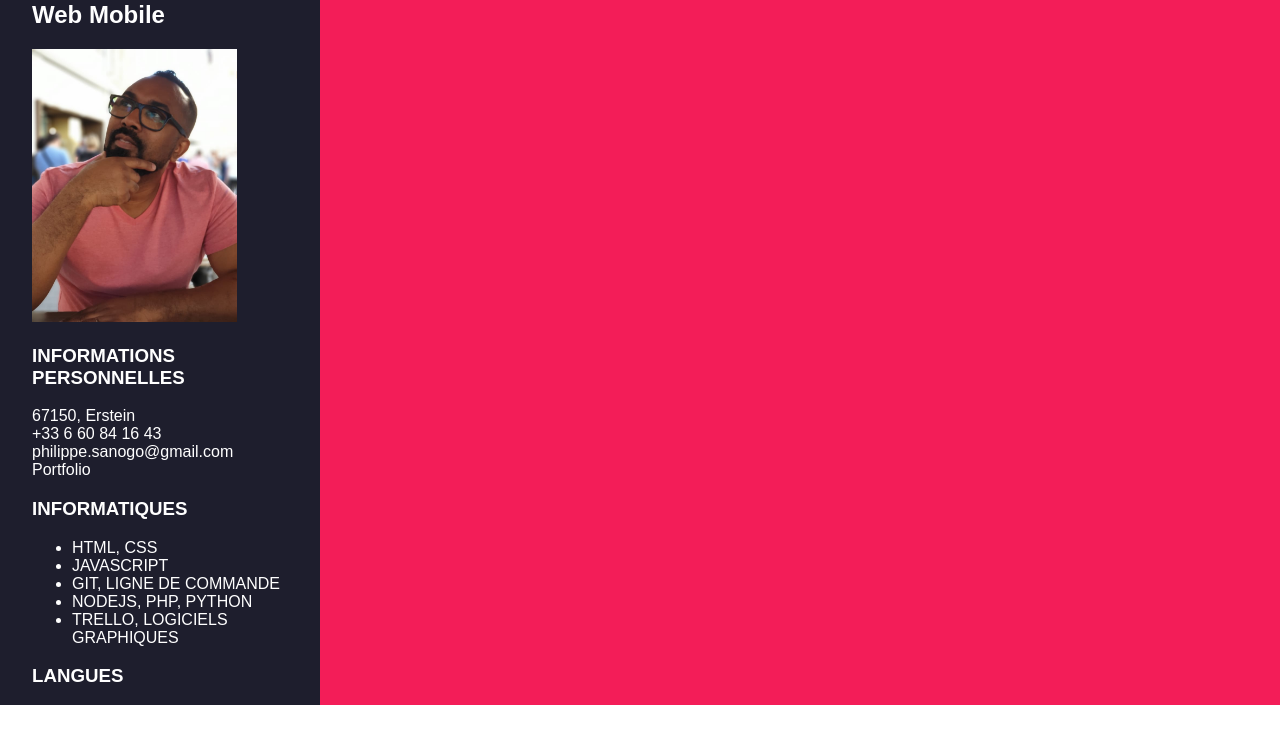
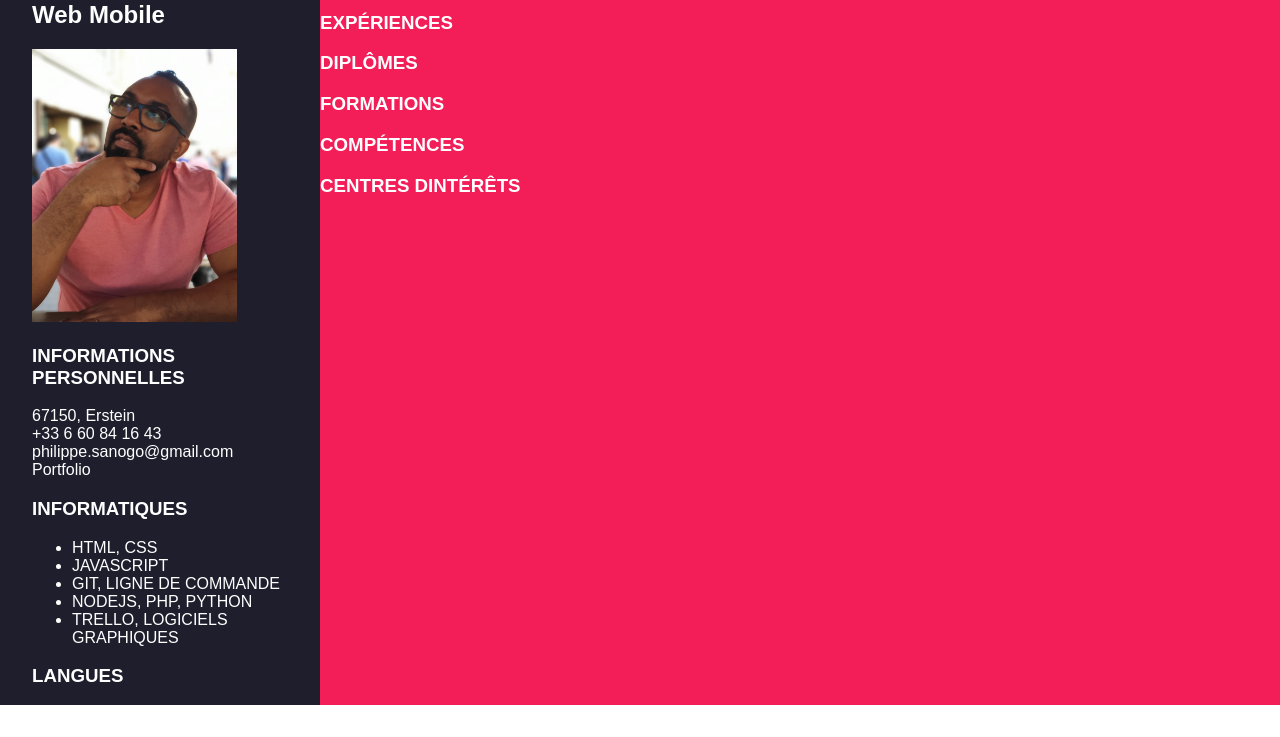
Before and after one commit to philippesanogo/cv-dev-web-mobile, a plain HTML site: page index.html in a window 1280 px wide. Shown: the part 95-832 px from the top of the page. Drawn offline with Linux system fonts and the light colour scheme.

Commit message:
<div class=title-section-right> +            <h3>EXPÉRIENCES</h3> +          </div>

```diff
--- a/index.html
+++ b/index.html
@@ -18,6 +18,7 @@
           <div class="profile">
             <img src="assets/philippe.jpg" alt="profile" />
           </div>
+
           <!-- sections -->
           <div class="section-left">
             <h3 class="title-section-left">
@@ -47,6 +48,7 @@
             <p>VIETNAMIEN (bon niveau)</p>
           </div>
           <!-- Fin section -->
+
         </div>
         <!-- Fin partie gauche -->
       </aside>
@@ -65,6 +67,21 @@
               la possibilité.
             </p>
           </div>
+          <div class="title-section-right">
+            <h3>EXPÉRIENCES</h3>
+          </div>
+          <div class="title-section-right">
+            <h3>DIPLÔMES</h3>
+          </div>
+          <div class="title-section-right">
+            <h3>FORMATIONS</h3>
+          </div>
+          <div class="title-section-right">
+            <h3>COMPÉTENCES</h3>
+          </div>
+          <div class="title-section-right">
+            <h3>CENTRES DINTÉRÊTS</h3>
+          </div>
         </div>
       </main>
     </div>
```
